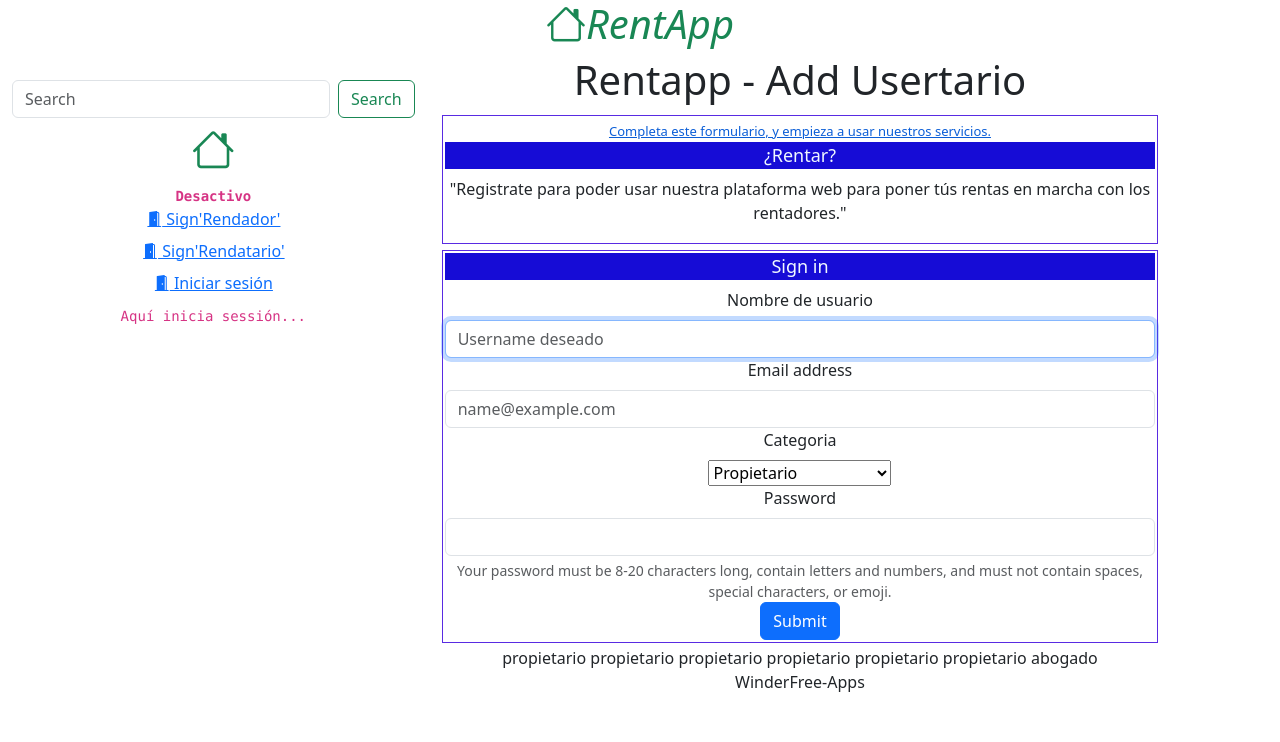
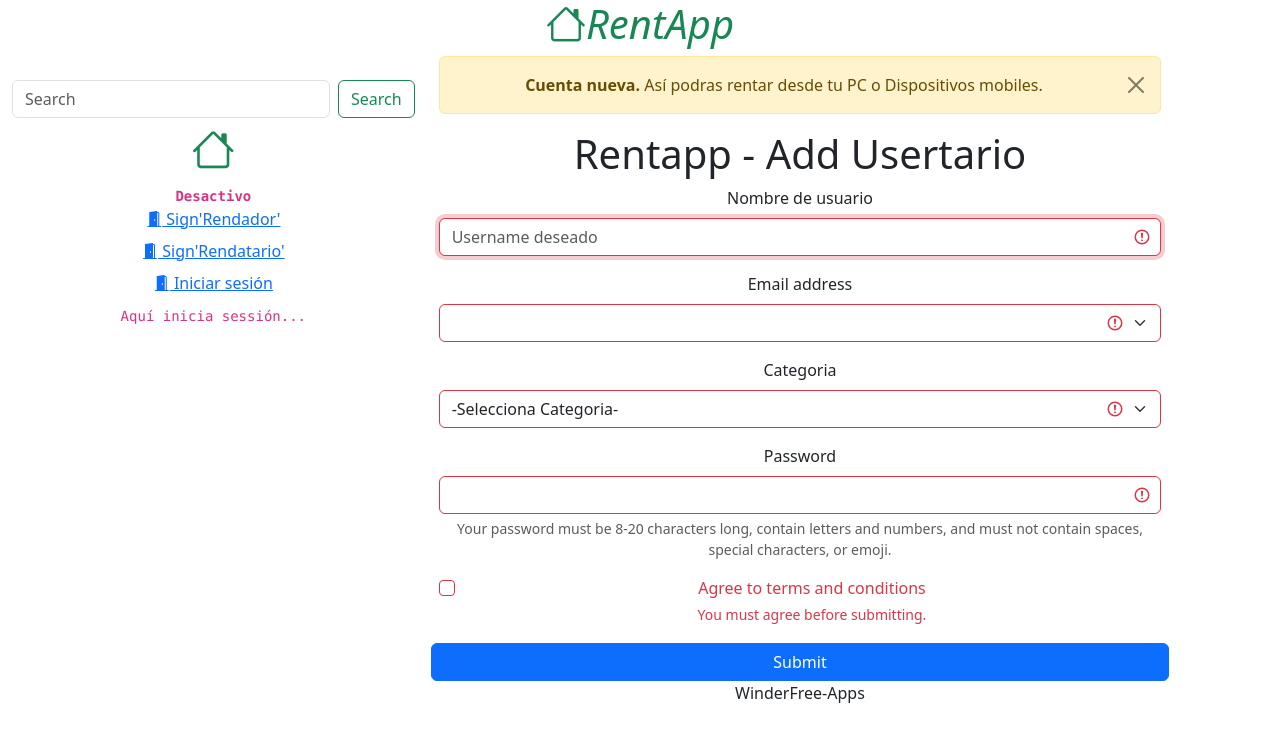
Before and after one commit to winderfree/rentapp, a Django app: page /rentapp/insertar_usertario/ in a window 1280 px wide. Shown: the top 742 px of the page. Run offline with Django 4.2, Linux system fonts and the light colour scheme; data comes from the database, SQL or seed files in the repository; both versions use the stored data as it was after the commit; some libraries are stand-ins or nearby versions.

Commit message:
9:32, 12/7/2023, inicio del fin.

```diff
--- a/media/css/style.css
+++ b/media/css/style.css
@@ -10,10 +10,11 @@
     border-radius: 0px;
   }
   legend {
-    color: aliceblue;
+    color: #198754;
     width: 100%;
-    font-size: 18px;
-    background-color: rgb(22, 12, 214);
+    font-size: 24px;
+    font-weight: bolder;
+    background-color: rgb(238, 238, 244);
   }
 
   fieldset {
@@ -26,9 +27,25 @@
 
   .u-condition {
     font-size: small;
-    color: #0b5ed7;
+    color: #262d2a;
   }
-
+  /*#a3cfbb*/
+  .accordion-button:focus {
+    z-index: 3;
+    border-color:#a3cfbb;
+  }
+  .accordion-button {
+    z-index: 3;
+    border-color:#a3cfbb;
+  }
+  .accordion-button:not(.collapsed) {
+    color: var(--bs-accordion-active-color);
+    background-color: #17b16c;
+  }
+  .accordion-button:not(.collapsed) {
+    color: #a4c7b0;
+    background-color: #a3cfbb;
+}
   .input-group-text{
     color: rgb(53, 40, 233) ;
     background-color: #e4e8ee;
--- a/rentapp/templates/base_generic.html
+++ b/rentapp/templates/base_generic.html
@@ -1,6 +1,49 @@
 <!DOCTYPE html>
 <html lang="en">
-
+<!--Implementar navbar-->
+<!--
+    <nav class="navbar bg-body-tertiary fixed-top">
+  <div class="container-fluid">
+    <a class="navbar-brand" href="#">Offcanvas navbar</a>
+    <button class="navbar-toggler" type="button" data-bs-toggle="offcanvas" data-bs-target="#offcanvasNavbar" aria-controls="offcanvasNavbar" aria-label="Toggle navigation">
+      <span class="navbar-toggler-icon"></span>
+    </button>
+    <div class="offcanvas offcanvas-end" tabindex="-1" id="offcanvasNavbar" aria-labelledby="offcanvasNavbarLabel">
+      <div class="offcanvas-header">
+        <h5 class="offcanvas-title" id="offcanvasNavbarLabel">Offcanvas</h5>
+        <button type="button" class="btn-close" data-bs-dismiss="offcanvas" aria-label="Close"></button>
+      </div>
+      <div class="offcanvas-body">
+        <ul class="navbar-nav justify-content-end flex-grow-1 pe-3">
+          <li class="nav-item">
+            <a class="nav-link active" aria-current="page" href="#">Home</a>
+          </li>
+          <li class="nav-item">
+            <a class="nav-link" href="#">Link</a>
+          </li>
+          <li class="nav-item dropdown">
+            <a class="nav-link dropdown-toggle" href="#" role="button" data-bs-toggle="dropdown" aria-expanded="false">
+              Dropdown
+            </a>
+            <ul class="dropdown-menu">
+              <li><a class="dropdown-item" href="#">Action</a></li>
+              <li><a class="dropdown-item" href="#">Another action</a></li>
+              <li>
+                <hr class="dropdown-divider">
+              </li>
+              <li><a class="dropdown-item" href="#">Something else here</a></li>
+            </ul>
+          </li>
+        </ul>
+        <form class="d-flex mt-3" role="search">
+          <input class="form-control me-2" type="search" placeholder="Search" aria-label="Search">
+          <button class="btn btn-outline-success" type="submit">Search</button>
+        </form>
+      </div>
+    </div>
+  </div>
+</nav>
+-->
 <head>
     {% block title %}<title>Rentapp</title>{% endblock %}
 
@@ -80,17 +123,17 @@
                                     <a class="nav-link" href="/rentapp/insertar_usertario/"><i
                                             class="bi-person-square"></i> Add
                                         Usertario</a>
-                                    <a class="nav-link" href="/rentapp/insertar_amistad/"><i
+                                    <!-- <a class="nav-link" href="/rentapp/insertar_amistad/"><i
                                             class="bi-person-square"></i> Add
-                                        Amistad</a>
+                                        Amistad</a> -->
                                     <a class="nav-link" href="/chat/"><i class="bi-envelope"></i>
                                         Add Mensaje</a>
                                     {% if user.is_authenticated %}
                                     <dl>
-                                        <dt>tipo:</dt>
+                                        <!-- <dt>tipo:</dt>
                                         <dd>{{ user.tipo }}.</dd>
                                         <dt>Categoria User:</dt>
-                                        <dd>{{ user.categoria }}.</dd>
+                                        <dd>{{ user.categoria }}.</dd> -->
                                         <dt>User:</dt>
                                         <dd>{{ user.username }}.</dd>
                                         <dt>email:</dt>
@@ -133,7 +176,12 @@
                 {% endblock %}
             </div>
             <div class="col-sm-7 ">
-
+                {% block saludos %}
+                <div class="alert alert-warning alert-dismissible fade show " role="alert">
+                    <strong>Bienvenido.</strong> Aquí encuentras la renta que buscas desde tu PC o Dispositivos mobiles.
+                    <button type="button" class="btn-close" data-bs-dismiss="alert" aria-label="Close"></button>
+                </div>
+                {% endblock %}
                 {% block content %}{% endblock %}
 
                 {% block pagination %}
--- a/rentapp/templates/rentapp/detail.html
+++ b/rentapp/templates/rentapp/detail.html
@@ -74,7 +74,7 @@
     {% endif %}
     <!-- Contacto -->
     <div style="font-size: 42px;" >
-      <a href="../insertar_mensaje/" target="_parent" rel="noopener noreferrer"><i class="bi bi-envelope"
+      <a href="{% url 'chat:room' renta_location.id %}" target="_parent" rel="noopener noreferrer"><i class="bi bi-envelope"
           title="Contactar con Rentador."></i></a>
       <a target="_parent" rel="noopener noreferrer"><i class="bi bi-whatsapp" title="Contactar con Whatapp."></i>
       </a>
--- a/rentapp/templates/rentapp/insertar_usertario.html
+++ b/rentapp/templates/rentapp/insertar_usertario.html
@@ -1,52 +1,68 @@
 {% extends "base_generic.html" %}
 
 {% block title %}<title>Rentapp - Add Usertario</title>{% endblock %}
-
+{% block saludos %}
+<div  class="alert alert-warning alert-dismissible fade show " role="alert">
+    <strong>Cuenta nueva.</strong> Así podras rentar desde tu PC o Dispositivos mobiles.
+    <button type="button" class="btn-close" data-bs-dismiss="alert" aria-label="Close"></button>
+</div>
+{% endblock %}
 {% block content %}
 <h1>Rentapp - Add Usertario</h1>
 <div class="row">
     <div class="content">
 
 
-        <fieldset>
-            <u class="u-condition">Completa este formulario, y empieza a usar nuestros servicios.</u>
-            <legend>¿Rentar?</legend>
-            <p>
-                "Registrate para poder usar nuestra plataforma web para poner tús rentas en marcha con
-                los rentadores."</p>
-        </fieldset>
-    </div>
-    <div class="content">
-        <fieldset>
-            <legend>Sign in</legend>
-            <form action="{% url 'rentapp:insertar_usertario' %}" method="post">
+
+            <form class="row g-3 was-validated" action="{% url 'rentapp:insertar_usertario' %}" method="post">
             {% csrf_token %}
-                <label for="inputUsername" class="form-label">{{ form.username.label}}{{ form.username.errors}}</label>
+            <div class="col-md-12">
+                <label for="inputUsername" class="form-label">{{ form.username.errors}}{{ form.username.label}}</label>
                 <input autofocus name="username" id="inputUsername" class="form-control" type="text" placeholder="Username deseado" aria-label="default input example" required>
+            </div>
+            <div class="col-md-12">
+                <label for="exampleFormControlInputemail" class="form-label">Email address</label>
+                <input name="email" type="email" class="form-select" id="exampleFormControlInputemail"  required>
+            </div>
+            <div class="col-md-12">
+                <label for="exampleFormControlInputCategoria" class="form-label">Categoria</label>
+                <select name="categoria" id="id_categoria" class="form-select" aria-label="select example" required>
+                    <option value="">-Selecciona Categoria-</option>
 
-                <label for="exampleFormControlInputemail" class="form-label">Email address</label>
-                <input name="email" type="email" class="form-control" id="exampleFormControlInputemail" placeholder="name@example.com" required>
-
-                <label for="exampleFormControlInputcategoria" class="form-label">Categoria</label>
-                <div class="">{{ form.categoria }}{{ form.categoria.errors}}</div>
+                    <option value="propietario">Propietario</option>
+                    <option value="comp_emp">Compañia o empresa</option>
+                    <option value="abogado">Abogado</option>
+                </select>
+            </div>
+            <div class="col-md-12">
 
                 <label for="inputPassword5" class="form-label">Password</label>
-                <input name="password" type="password" id="inputPassword5" class="form-control" aria-describedby="passwordHelpBlock">
+                <input name="password" type="password" id="inputPassword5" class="form-control" aria-describedby="passwordHelpBlock" required>
                 <div id="passwordHelpBlock" class="form-text">
                     Your password must be 8-20 characters long, contain letters and numbers, and must not contain
                     spaces, special characters, or emoji.
                 </div>
-
+            </div>
+                <div class="col-12">
+                    <div class="form-check">
+                      <input class="form-check-input is-invalid" type="checkbox" value="" id="invalidCheck" required>
+                      <label class="form-check-label" for="invalidCheck">
+                        Agree to terms and conditions
+                      </label>
+                      <div class="invalid-feedback">
+                        You must agree before submitting.
+                      </div>
+                    </div>
+                </div>
 
                 <input class="btn btn-primary" type="submit" value="Submit" />
             </form>
-        </fieldset>
     </div>
 </div>
 <div>
-    {% for x in ver_usertarios %}
+    <!-- {% for x in ver_usertarios %}
     {{x.categoria}}
-    {% endfor %}
+    {% endfor %} -->
 </div>
 {% endblock %}
 
--- a/rentapp/views.py
+++ b/rentapp/views.py
@@ -38,7 +38,6 @@ def insertar_mensaje(request):
         form = MensajeForm()
     return render(request, 'rentapp/insertar_mensaje.html', {'form': form, })
 
-
 def insertar_mensaje_rendatario(request):
     # if this is a POST request we need to process the form data
     if request.method == 'POST':
@@ -63,7 +62,6 @@ def insertar_mensaje_rendatario(request):
         # print (datos)
         form = MensajeForm()
     return render(request, 'rentapp/insertar_mensaje_rendatario.html', {'form': form, 'datos': datos, 'datos_amistad': datos_amistad })
-
 
 def insertar_amistad(request, usertario_id, userdador_id, renta_id):
     existe_amistad = Amistad.objects.filter(usertario=usertario_id,userdador=userdador_id, renta=renta_id).values_list()
@@ -129,7 +127,8 @@ def insertar_usertario(request):
                 username = form.cleaned_data['username'],
                 password = form.cleaned_data['password'],
                 email = form.cleaned_data['email'],
-                tipo = 'usertario')
+                tipo = 'usertario',
+                categoria = form.cleaned_data['categoria'])
             user.set_password(form.cleaned_data['password'])
             user.save()
 
@@ -139,7 +138,6 @@ def insertar_usertario(request):
         #datos = list(Usertario.objects.values().order_by("-id"))
         form = UsertarioForm()
     return render(request, 'rentapp/insertar_usertario.html', {'form': form, 'ver_usertarios':ver_usertarios,})
-
 
 def insertar_foto(request, renta_id):
     datos_fotos = list(Foto.objects.filter(renta=renta_id).order_by("-id"))
@@ -210,14 +208,15 @@ def insertar_renta(request):
     return render(request, 'rentapp/insertar_renta.html', {'form': form})
 
 def index(request):
-    fotos_rentas = Foto.objects.all().select_related('renta') \
-      .values('renta__usertario', 'renta__id', 'renta__direccion',
-                    'id', 'image_renta', 'name_foto_renta').order_by('-id')
+    fotos_rentas = list(Foto.objects.all().select_related('renta').values(
+        'renta__usertario', 'renta__id', 'renta__direccion',
+        'id', 'image_renta', 'name_foto_renta').order_by('-id'))
     p = Paginator(fotos_rentas, 4)
     page = request.GET.get('page')
     rentas = p.get_page(page)
 
     context = {
+        "fotos_rentas":fotos_rentas,
         "rentas": rentas,
     }
     return render(request, "rentapp/index.html", context)
@@ -258,17 +257,10 @@ def buscar(request):
         return response
 
 def prueba(request, userdador_id):
-    # prueba = Foto.objects.all().select_related('renta') \
-    #   .values_list('renta__id', 'renta__direccion',
-    #                 'id', 'image_renta', 'name_foto_renta')
-    #pubs = publication.objects.select_related('country', 'country_state', 'city')
-    # amistad, amistad_id, id, pub_date, texto, tipo
-    mensaje_amistad = Mensaje.objects.select_related('amistad').values('amistad')
-    # id, mensaje, pub_date, relacion, userdador, userdador_id, usertario, usertario_id
-    amistad = Amistad.objects.filter(userdador=userdador_id).values("id", 'pub_date', 'relacion', 'userdador', 'usertario',)
-    # prueba_2 = Foto.
-    # If you don't specify fields, you will get fields of Table2 only.
-    # lista_Renta_Usertario = list(Renta.objects.all().select_related('usertario').values_list('id', 'direccion', 'usertario__id','usertario__username','usertario__email','usertario__tipo','usertario__categoria'))
-    # lista_Renta_Usertario = "fdnfdjhfkdhfkdk"
-    result = [x for x in amistad]
+
+    # amistad_userdador = Amistad.objects.filter(userdador = userdador_id).select_related('renta','usertario','userdador').values(
+    #     'renta', 'userdador', 'usertario').order_by('-id')    # id, mensaje, pub_date, relacion, userdador, userdador_id, usertario, usertario_id
+    # # amistad = Amistad.objects.filter(userdador=userdador_id).values("id", 'pub_date', 'relacion', 'userdador', 'usertario',)
+    datos_amistad = Amistad.objects.values().order_by("-id")
+    result = [x for x in datos_amistad]
     return  HttpResponse(f"Resultados: {result}----" )
```
Also changed, not shown: chat/templates/chat/room.html (+75 -84 lines), chat/views.py (+8 -4 lines), rentapp/models.py (+1 -7 lines), rentapp/templates/rentapp/index.html (+15 -16 lines), rentapp/templates/rentapp/insertar_userdador.html (+11 -20 lines), templates/registration/login.html (+11 -1 lines), db.sqlite3, rentapp/migrations/0005_alter_usertario_categoria.py (added), rentapp/migrations/0006_alter_usertario_categoria.py (added).
